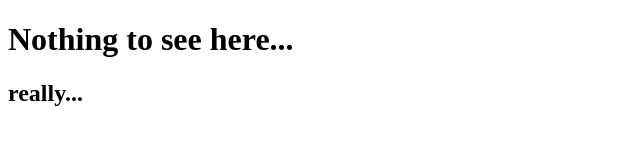
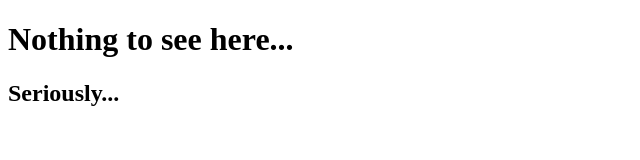
Before and after one commit to chchrist/chchrist.github.io, a plain HTML site: page index.html in a window 1280 px wide. Shown: the full height of the page, 0-640 px from the left. Drawn offline with Linux system fonts and the light colour scheme.

Commit message:
Update index.html

```diff
--- a/index.html
+++ b/index.html
@@ -7,6 +7,6 @@
 </head>
 <body>
     <h1>Nothing to see here...</h1>
-    <h2>really...</h2>
+    <h2>Seriously...</h2>
 </body>
 </html>
```
